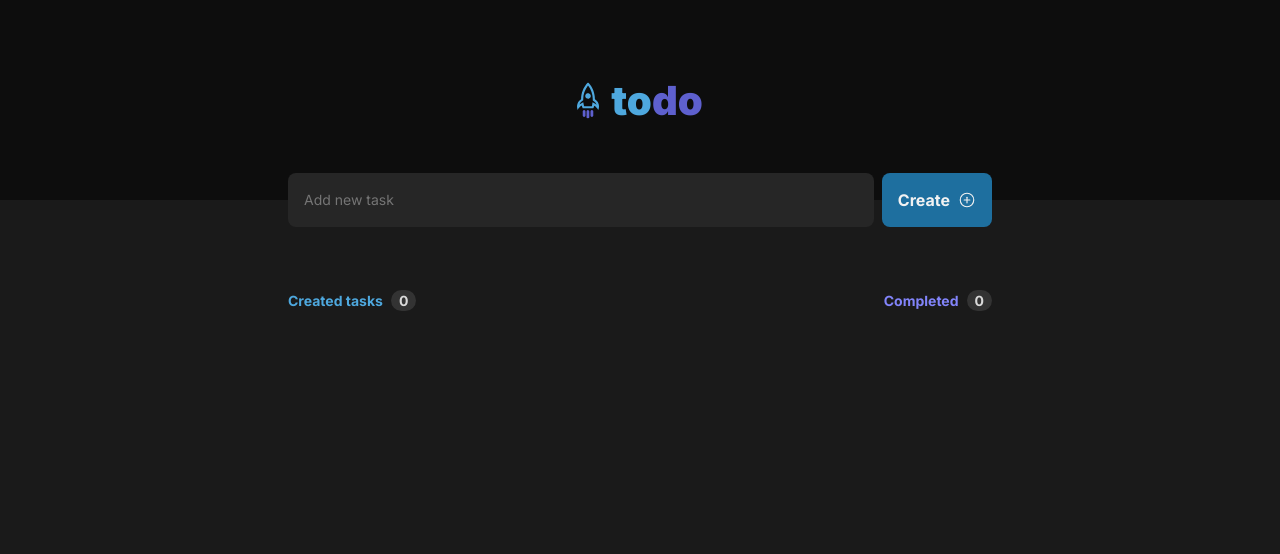
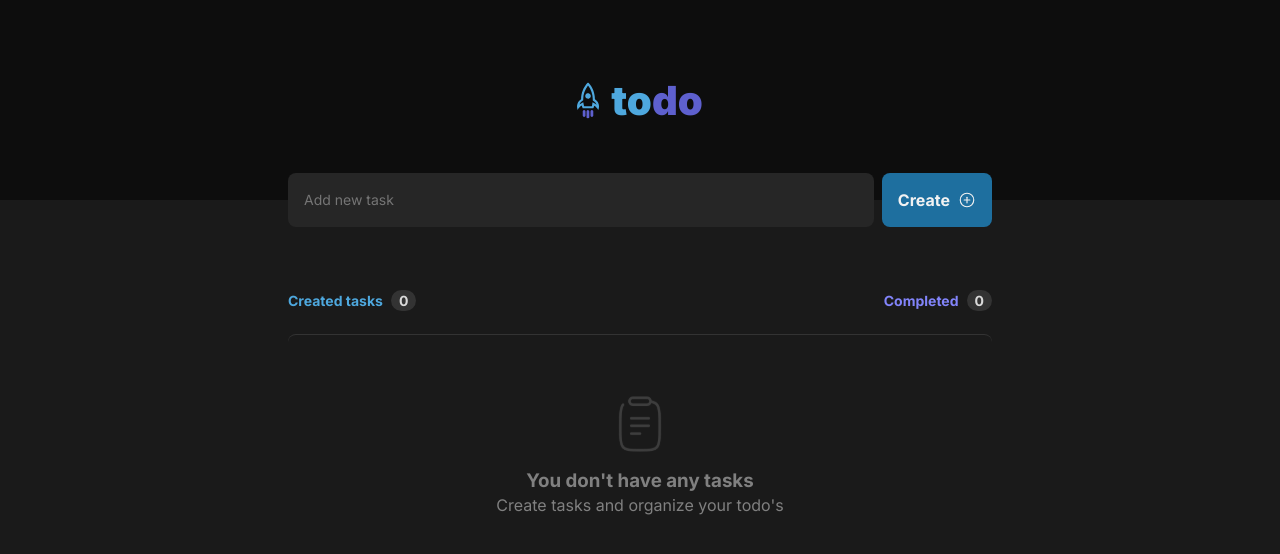
Before and after one commit to LuizPelegrini/reactjs-todo, a React (Vite) app: page / in a window 1280 px wide. Shown: the top 554 px of the page. Built offline with nearby package versions, Linux system fonts and the light colour scheme.

Commit message:
update: Create component to display when no task is created

```diff
--- /dev/null
+++ b/src/components/NoTaskItems/index.tsx
@@ -0,0 +1,15 @@
+import clipboardIcon from '../../assets/Clipboard.svg';
+
+import styles from './styles.module.css';
+
+export function NoTaskItems () {
+  return (
+    <div className={styles.container}>
+      <img src={clipboardIcon} alt="Clipboard icon" />
+      <div className={styles.message}>
+        <h3>You don't have any tasks</h3>
+        <p>Create tasks and organize your todo's</p>
+      </div>
+    </div>
+  );
+}
--- /dev/null
+++ b/src/components/NoTaskItems/styles.module.css
@@ -0,0 +1,20 @@
+.container {
+  display: flex;
+  flex-direction: column;
+  justify-content: center;
+  align-items: center;
+  height: 15.25rem;
+  border-top: 1px solid var(--gray-400);
+  border-radius: 8px;
+}
+
+.message {
+  margin-top: 1rem;
+  text-align: center;
+}
+
+.message > h3,
+.message > p {
+  color: var(--gray-300);
+  line-height: 1.4;
+}
--- a/src/components/TaskListController/index.tsx
+++ b/src/components/TaskListController/index.tsx
@@ -3,6 +3,7 @@ import { useState } from 'react';
 import { TaskCreateBar } from '../TaskCreateBar';
 import { TaskListHeader } from '../TaskListHeader';
 import { TaskList } from '../TaskList';
+import { NoTaskItems } from '../NoTaskItems';
 import { Task } from '../../@types/Task';
 
 import styles from './styles.module.css';
@@ -43,11 +44,15 @@ export function TaskListController () {
     <main className={styles.container}>
       <TaskCreateBar onCreateTask={createNewTask}/>
       <TaskListHeader taskList={tasks}/>
-      <TaskList
-        taskList={tasks}
-        onDeleteTask={deleteTask}
-        onChangeTaskCompleteStatus={changeTaskCompleteStatus}
-      />
+      {
+        tasks.length > 0 ?
+          <TaskList
+            taskList={tasks}
+            onDeleteTask={deleteTask}
+            onChangeTaskCompleteStatus={changeTaskCompleteStatus}
+          /> :
+          <NoTaskItems />
+      }
     </main>
   );
 }
```
